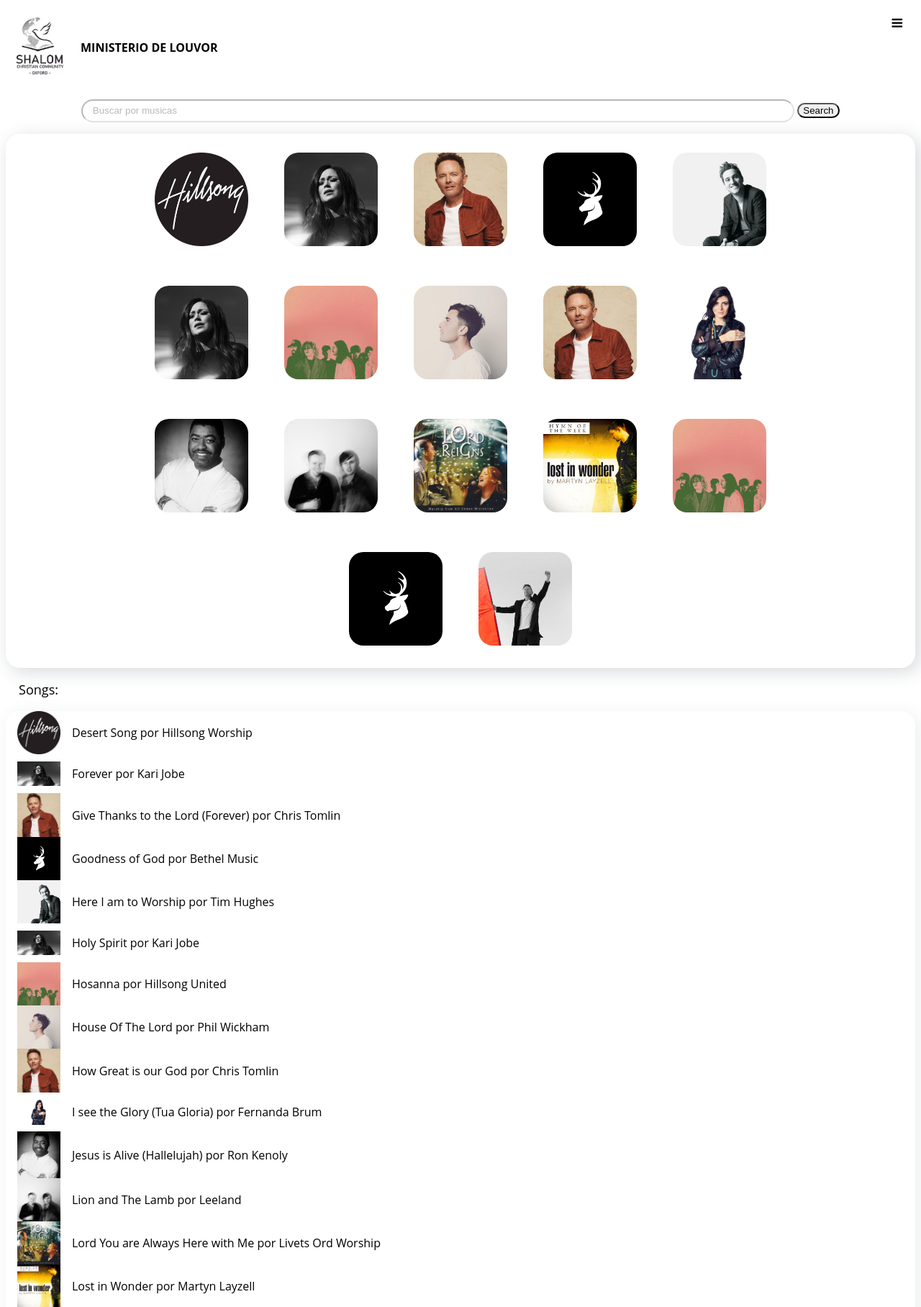
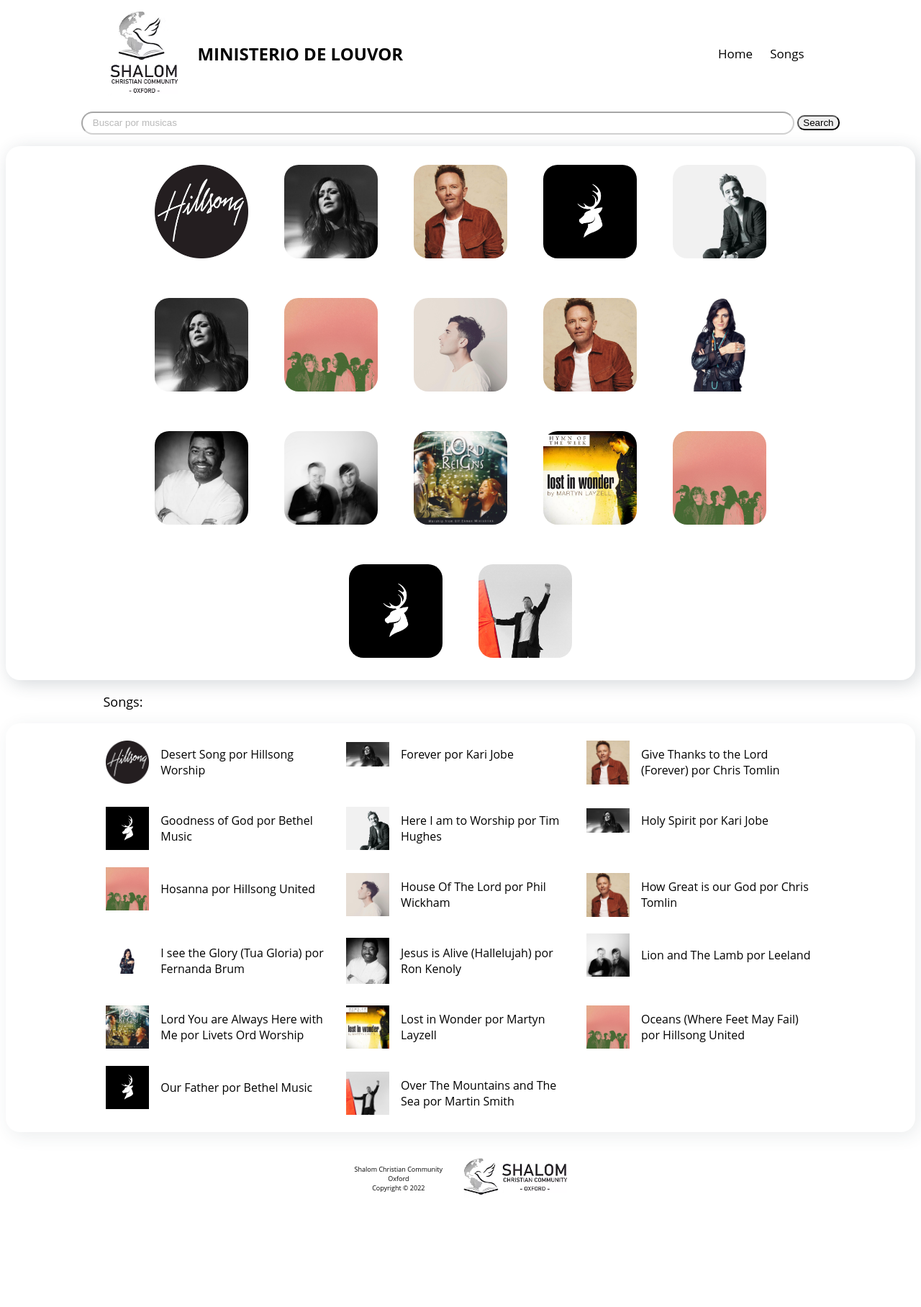
Before and after one commit to rafael0684/shalom, a Django app: page / in a window 1280 px wide. Shown: the top 1816 px of the page at 72% size. After the commit the page ends 1660 px from the top, so only its background shows below. Run offline with Django 4.2, Linux system fonts and the light colour scheme; data comes from the database, SQL or seed files in the repository; both versions use the stored data as it was after the commit.

Commit message:
Menu / Templates / Partials refatorados

```diff
--- a/shalom_louvor/louvor/static/css/style.css
+++ b/shalom_louvor/louvor/static/css/style.css
@@ -33,139 +33,111 @@ body {
 
 }
 
-.topnav__logo{
-    width: 70px;
+/*<!-- "Menu" - "header__menu - logo e descricao" - Links - Search --> */
 
+.header__menu {
+  display: grid;
+  grid-template-columns: 1fr 1fr;
+  width: 80%;
+  margin: auto;
 }
 
-.topnav__container{
-    display: flex;
-    flex-wrap: wrap;
-
+.menu__descricao{
+    display: grid;
+    grid-template-columns: calc(100px + 1em) 1fr;
     align-items: center;
 }
-.topnav__title{
-    padding-left: 10px;
-    font-size: medium;
-}
-.topnav__text{
-
-  text-align: center;
-}
-/* Style the navigation menu */
-.topnav {
-    /* overflow: hidden; */
-    color: black;
-    background-color: rgb(255, 255, 255);
-    position: block;
-
+      .menu__logo{
+          padding-left: 1em;
+          width: 100px;
+          height: auto;
       }
 
-  /* Hide the links inside the navigation menu (except for logo/home) */
-  .topnav #myLinks {
-    display: none;
-    font-size: 1em;
-    text-transform:uppercase;
-
+      .menu__title-text{
+          padding-left: 1em;
       }
-
-
-  /* Style navigation menu links */
-  .topnav a {
+.menu__links{
+    display: flex;
+    flex-direction: row;
+    align-items:center;
+    justify-content: flex-end;
+    padding-right: 1em;
+  }
+    .menu__links-link a {
         color: rgb(0, 0, 0);
         padding: 10px 12px;
         text-decoration:none;
         font-size: 17px;
-    display: block;
-    text-align: right;
+        border-radius: 10px;
 
     }
-
-  /* Style the hamburger menu */
-  .topnav a.icon {
-    background: rgb(255, 255, 255);
-    display: block;
-    position: absolute;
-    right: 14px;
-    top: 10px;
-  }
-
-  /* Add a grey background color on mouse-over */
-  .topnav a:hover {
+    .menu__links-link a:hover{
         background-color: #ddd;
         color: black;
     }
 
-  /* Style the active link (or home/logo) */
-  .active {
-    background-color: #c6c6c6;
-    color: white;
+@media (max-width: 1025px) {
+    .lista_de_musicas{
+        grid-template-columns: 1fr 1fr;
+    }
+}
+@media (max-width: 490px) {
+    .header__menu{
+        display: block;
+    }
+    .menu__logo{
+        padding-left: 0;
+    }
+    .menu__links{
+        justify-content: center;
+    }
+    .lista_de_musicas{
+        grid-template-columns: 1fr;
+    }
+    .search-bar input{
+        width:60vw;
+    }
 }
 
-.listaMusicas{
-    font-size: large;
-    padding-left: 1em;
+/* END <!-- "Menu" --!> */
 
+/* <!-- Search --> */
 
-}
-.musica__titulo {
-
-    padding-left: 1em;
-    margin: 0;
-}
-.listaMusicas__musica{
+.barra_pesquisa{
   display: flex;
-    align-items: center;
-
-}
-.listaMusicas__musica a{
-  color: black;
-}
-.musica__img{
-    width: 60px;
-
+  justify-content: center;
+  padding:1em 0;
 }
 
-.footer{
+.search-bar input{
+  width:75vw;
+  border-radius: 20px;
+  border-color: #a4a4a4;
+  color: black;
+  opacity: 0.5;
+  padding: 0.5em 1em;
+  margin: 0;
+  text-decoration: none;
+}
 
-    padding-top: 2em;
-    list-style-type: none;
-    display: flex;
-    align-items: center;
-    justify-content: center;
-    padding-inline-start: 0;
+.search-bar :active :focus{
+  text-decoration: none;
 }
-  .footer__texto{
+.search-btn{
+  border-radius: 10px;
+}
 
-    text-align: center;
-    display: grid;
-    font-size: xx-small;
-    margin: 0 10% 0 0;
-}
-.footer__logo{
-    height: 60px;
+/* <!-- END Search --> */
 
-}
-.container{
+/* <!-- Dashboard --> */
+
+.dashboard{
   display: flex;
   justify-content: center;
   box-shadow: 5px 5px 25px 0px rgba(46, 61, 73, 0.2);
   border-radius: 20px;
 }
-
-.item__img{
-  border-radius: 20px;
-  width: 130px;
-  height: 130px;
-  object-fit: cover;
-  margin: 10px;
-
-}
-.principal__item img:hover{
-  opacity: 0.5;
-
-}
-.container__principal{
+.dashboard__principal{
 
   margin: 1em 0;
   list-style-type: none;
@@ -177,6 +149,91 @@ body {
 
 }
 
+.dashboard__principal-item img:hover{
+  opacity: 0.5;
+}
+.item__img{
+  border-radius: 20px;
+  width: 130px;
+  height: 130px;
+  object-fit: cover;
+  margin: 10px;
+}
+
+
+/* <!-- END Dashboard --> */
+
+/* <!-- Songs --> */
+
+.listaMusicas{
+    font-size: large;
+    padding-left: 1em;
+    width: 80%;
+    margin: auto;
+}
+
+.listaMusicas_wraper{
+  box-shadow: 5px 5px 25px 0px rgba(46, 61, 73, 0.094);
+  border-radius: 20px;
+  padding: 0 1em;
+}
+
+.lista_de_musicas{
+    display: grid;
+    margin: auto;
+    width: 80%;
+    gap: 1em 1em;
+    padding:1em;
+
+    place-items:start;
+
+    grid-template-columns: 1fr 1fr 1fr;
+}
+
+@media (max-width: 1025px) {
+    .lista_de_musicas{
+      grid-template-columns: 1fr 1fr;
+    }
+
+}
+
+@media (max-width: 490px) {
+  .lista_de_musicas{
+    grid-template-columns: 1fr;
+  }
+  .search-bar input{
+    width:75vw;
+  }
+}
+.musica__titulo {
+
+    padding-left: 1em;
+    margin: 0;
+}
+.listaMusicas__musica{
+    display: flex;
+    align-items: center;
+
+
+}
+.listaMusicas__musica a:hover{
+    color:rgb(194, 194, 194)
+}
+.listaMusicas__musica a{
+  color: black;
+}
+.musica__img{
+    width: 60px;
+
+}
+
+/* <!-- END Songs --> */
+
+
+
+
+/* <!-- Musica --> */
+
 .musica{
   display: flex;
   flex-direction: column;
@@ -187,12 +244,6 @@ body {
   box-shadow: 5px 5px 25px 0px rgba(46, 61, 73, 0.2);
   border-radius: 20px;
 
-}
-
-.listaMusicas_wraper{
-  box-shadow: 5px 5px 25px 0px rgba(46, 61, 73, 0.094);
-  border-radius: 20px;
-  padding: 0 1em;
 }
 
 .musica__heading{
@@ -218,44 +269,40 @@ body {
   max-width: 100vw;
 
 }
+.musica__releaseYear{
+  color: darkgrey;
+  font-style: italic;
+  font-size: smaller;
+ }
 .musica__lyrics{
   margin: 1em 0;
   max-width: 100vw;
   font-family: 'icones';
 }
-.musica__releaseYear{
-  color: darkgrey;
-  font-style: italic;
-  font-size: smaller;
+
+/* <!-- END Musica --> */
+
+/* <!-- Footer --> */
+
+.footer{
+
+    padding-top: 2em;
+    list-style-type: none;
+    display: flex;
+    align-items: center;
+    justify-content: center;
+    padding-inline-start: 0;
+}
+  .footer__texto{
+
+    text-align: center;
+    display: grid;
+    font-size: xx-small;
+    margin: 0 10% 0 0;
+}
+.footer__logo{
+    height: 60px;
 
 }
 
-form{
-
-  padding:1em 0;
-}
-
-.search-bar input{
-  width:75vw;
-  border-radius: 20px;
-  border-color: #c6c6c6;
-  color: black;
-  opacity: 0.5;
-  padding: 0.5em 1em;
-  margin: 0;
-  text-decoration: none;
-
-
-}
-.search-bar :active :focus{
-  text-decoration: none;
-}
-.search-btn{
-  border-radius: 20px;
-
-
-}
-.barra_pesquisa{
-  display: flex;
-  justify-content: center;
-}
+/* <!-- END Footer --> */
--- a/shalom_louvor/louvor/templates/base.html
+++ b/shalom_louvor/louvor/templates/base.html
@@ -15,14 +15,14 @@
 
 <body>
 
-{% include 'partials/menu.html' %}
+{% include 'partials/_menu.html' %}
 
 {% block content %}
 
 {% endblock %}
 
 
-{% include 'partials/footer.html' %}
+{% include 'partials/_footer.html' %}
 
 </body>
 
--- a/shalom_louvor/louvor/templates/buscar.html
+++ b/shalom_louvor/louvor/templates/buscar.html
@@ -2,7 +2,7 @@
 
 {% block content %}
     <main>
-        {% include 'partials/songs_partials.html' %}
+        {% include 'partials/_songs.html' %}
     </main>
 
 {% endblock %}
--- a/shalom_louvor/louvor/templates/index.html
+++ b/shalom_louvor/louvor/templates/index.html
@@ -2,8 +2,8 @@
 
 {% block content %}
     <main>
-        {% include 'partials/artistDashboard.html' %}
-        {% include 'partials/songs_partials.html' %}
+        {% include 'partials/_artistDashboard.html' %}
+        {% include 'partials/_songs.html' %}
     </main>
 
 {% endblock %}
--- a/shalom_louvor/louvor/templates/partials/artistDashboard.html
+++ b/shalom_louvor/louvor/templates/partials/_artistDashboard.html
@@ -1,9 +1,9 @@
 {% load static %}
-    <div class="container">
-    <ul class="container__principal">
+    <div class="dashboard">
+    <ul class="dashboard__principal">
         {% if musicas %}
         {% for musica in musicas %}
-         <li class="principal__item">
+         <li class="dashboard__principal-item">
              <a href="{% url 'musica' musica.id %}"><img class="item__img" src="{{musica.nome_artista.artista_pic.url}}" alt=""></a>
          </li>
 
--- /dev/null
+++ b/shalom_louvor/louvor/templates/partials/_menu.html
@@ -0,0 +1,32 @@
+{% load static %}
+
+<header>
+    <div class="header__menu">
+
+        <div class= "menu__descricao">
+            <a href="{% url 'index' %}"><img class="menu__logo" src="static/img/shalom_-_logo.png" alt=""></a>
+            <div class="menu__title">
+                <!-- <h2 class="topnav__title">SHALOM OXFORD</h2> -->
+                <h2 class="menu__title-text" >MINISTERIO DE LOUVOR</h2>
+            </div>
+        </div>
+
+        <div class="menu__links">
+          <div class="menu__links-link"><a  href="{% url 'index' %}">Home</a></div>
+          <div class="menu__links-link"><a  href="{% url 'songs' %}">Songs</a></div>
+
+        </div>
+
+    </div>
+
+    <div class="barra_pesquisa">
+        <form action="{% url 'buscar' %}" class="search-bar" >
+            <input type="text" name="buscar" placeholder="Buscar por musicas">
+            <button class="search-btn" type="submit">
+                <span>Search</span>
+            </button>
+        </form>
+    </div>
+
+
+</header>
--- a/shalom_louvor/louvor/templates/partials/songs_partials.html
+++ b/shalom_louvor/louvor/templates/partials/_songs.html
@@ -1,9 +1,9 @@
 {% load static %}
 
 
-<p class="listaMusicas" >Songs: </p>
+<div class="listaMusicas"><p>Songs: </p></div>
 <div class="listaMusicas_wraper">
-<ul>
+<ul class="lista_de_musicas">
     {% if musicas %}
     {% for musica in musicas %}
 
--- a/shalom_louvor/louvor/templates/partials/menu.html
+++ /dev/null
@@ -1,34 +0,0 @@
-{% load static %}
-
-<header>
-    <div class="topnav">
-
-        <div class= "topnav__container">
-            <a href="{% url 'index' %}"><img class="topnav__logo" src="static/img/shalom_-_logo.png" alt=""></a>
-            <div class="topnav__text">
-                <!-- <h2 class="topnav__title">SHALOM OXFORD</h2> -->
-                <h2 class="topnav__title" >MINISTERIO DE LOUVOR</h2>
-            </div>
-        </div>
-
-        <div id="myLinks">
-
-          <a href="{% url 'songs' %}">Songs</a>
-
-        </div>
-        <!-- "Hamburger menu" / "Bar icon" to toggle the navigation links -->
-        <a href="javascript:void(0);" class="icon" onclick="displayTopnavLinks()">
-          <i class="fa fa-bars"></i>
-        </a>
-
-      </div>
-      <div class="barra_pesquisa">
-        <form action="{% url 'buscar' %}" class="search-bar" >
-        <input type="text" name="buscar" placeholder="Buscar por musicas">
-        <button class="search-btn" type="submit">
-            <span>Search</span>
-        </button>
-    </form></div>
-
-
-</header>
--- a/shalom_louvor/louvor/templates/songs.html
+++ b/shalom_louvor/louvor/templates/songs.html
@@ -1,5 +1,5 @@
 {% extends 'base.html' %}
 {% load static %}
 {% block content %}
-{% include 'partials/songs_partials.html' %}
+{% include 'partials/_songs.html' %}
 {% endblock %}
--- a/shalom_louvor/louvor/urls.py
+++ b/shalom_louvor/louvor/urls.py
@@ -6,6 +6,7 @@ urlpatterns = [
     path('songs', views.songs, name='songs' ),
     path('buscar', views.buscar, name='buscar' ),
     path('<int:musica_id>', views.musica, name='musica'),
-    path('musica/<int:musica_id', views.musica)
+    path('musica/<int:musica_id', views.musica),
+
 
 ]
--- a/shalom_louvor/louvor/views.py
+++ b/shalom_louvor/louvor/views.py
@@ -4,7 +4,7 @@ from django.shortcuts import render, get_object_or_404
 # Create your views here.
 from django.http import HttpResponse
 
-from .models import Musica
+from .models import Musica, Artista
 
 
 def index(request):
```
Also changed, not shown: shalom_louvor/db.sqlite3, shalom_louvor/louvor/templates/partials/_footer.html (renamed from shalom_louvor/louvor/templates/partials/footer.html). Lines whose indentation alone changed are shown as unchanged.
